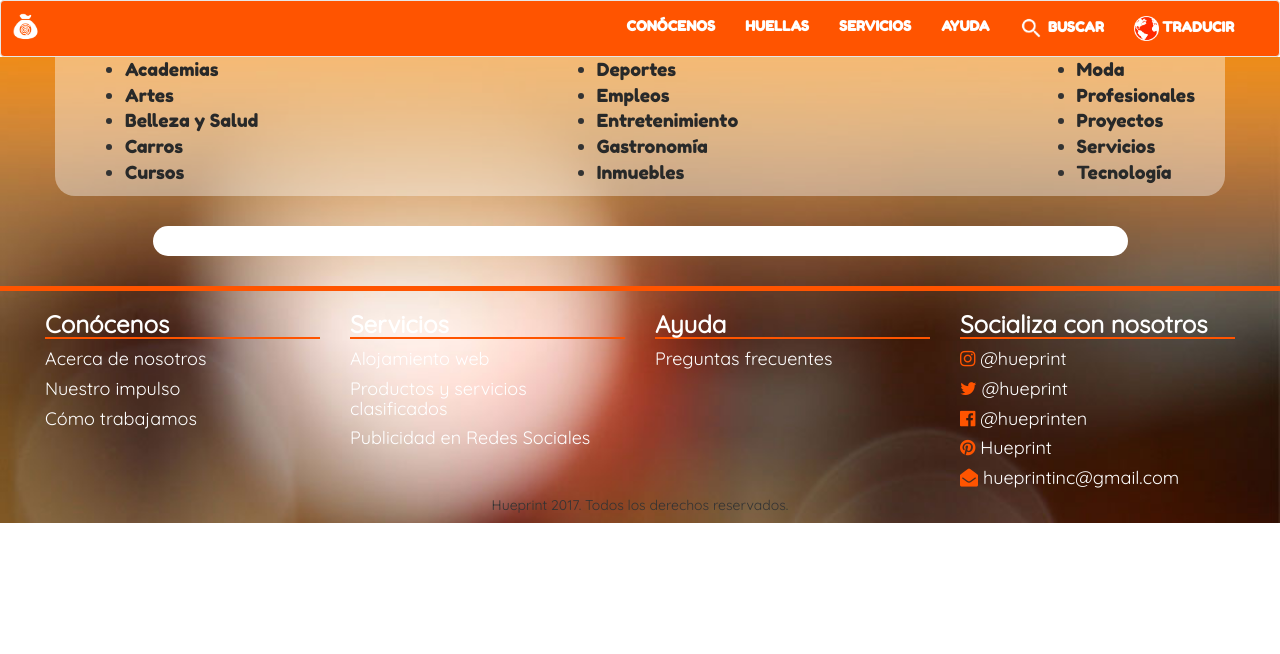
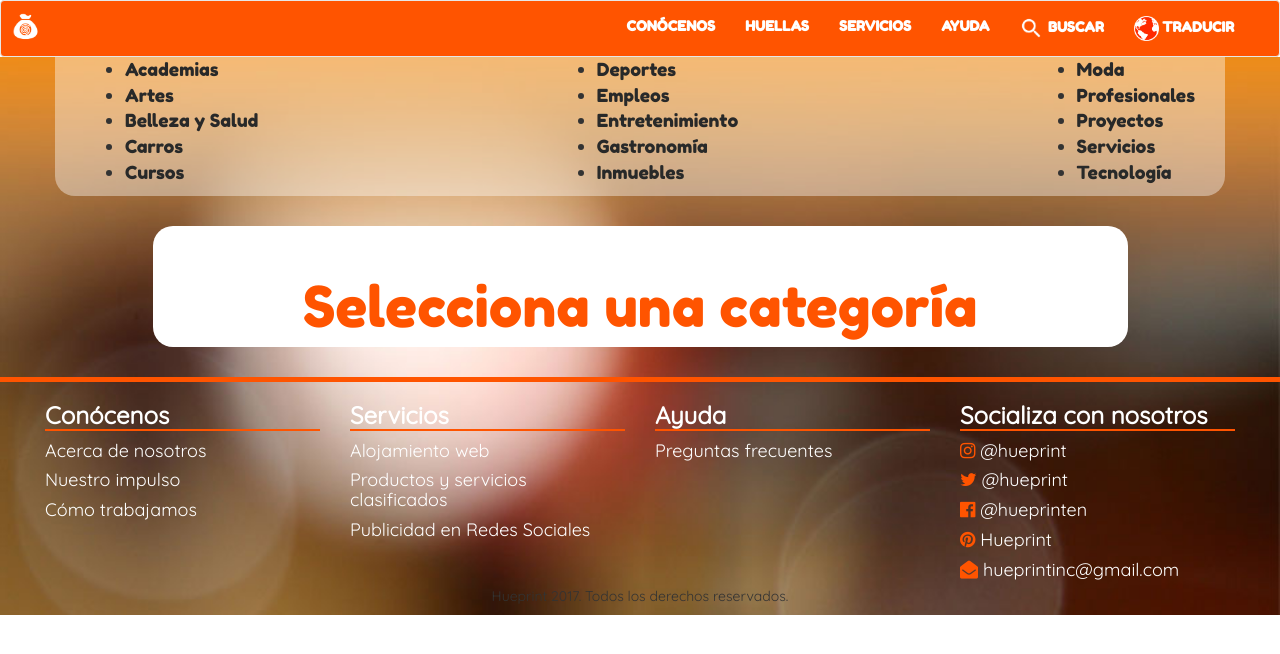
Before and after one commit to jfuenmayor96/hueprint, a React (Create React App) app: page /hueprint/huellas in a window 1280 px wide. Shown: the top 654 px of the page. Built offline with nearby package versions, Linux system fonts and the light colour scheme; a web font is replaced by a local one.

Commit message:
se añade un mensaje inicial en la parte de Huellas cuando no se ha escogido ninguna categoría

```diff
--- a/src/containers/Huellas/Huellas.js
+++ b/src/containers/Huellas/Huellas.js
@@ -5,6 +5,13 @@
 import "./Huellas.css";
 
 class Huellas extends React.Component {
+
+  constructor(props) {
+    super(props);
+
+  }
+
+
   render () {
     return(
       <div className="burbujas">
@@ -38,7 +45,8 @@
             <div className="row publicaciones" style={{paddingTop: "30px", paddingBottom: "30px"}}>
               <div className="col-lg-10 col-md-10 col-sm-10 col-xs-10 col-xs-offset-1 contenedor">
                 <Switch>
-                  <Route path={`${this.props.match.url}/:categoria`} component={Categoria}/>
+                  <Route exact path={`${this.props.match.url}`} component={Categoria} />
+                  <Route path={`${this.props.match.url}/:categoria`} component={Categoria} />
                 </Switch>
               </div>
               {/*<div className="col-lg-2" style={{backgroundColor: "white", height: "417px"}}></div>*/}
```
